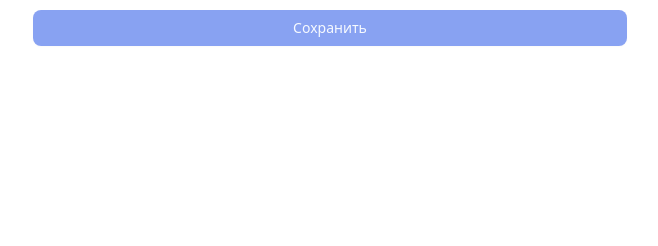
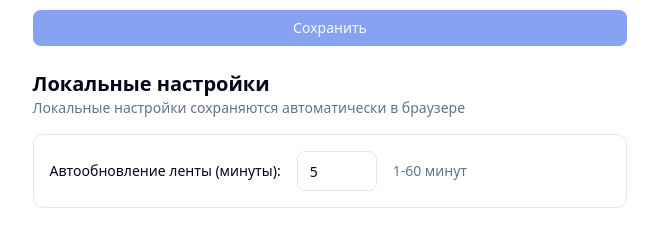
Before and after one commit to Super1Leonardo/team-project, a SvelteKit app in the folder web/: page /setup in a window 1280 px wide. Shown: the part 456-702 px from the top of the page, without its empty margins (310-968 px from the left). Built offline with nearby package versions, Linux system fonts and the light colour scheme; no server answers.

Commit message:
feat(web): add auto refresh article list

```diff
--- /dev/null
+++ b/web/src/lib/stores/countdown.ts
@@ -0,0 +1,48 @@
+import { writable, get } from 'svelte/store';
+
+let intervalId: ReturnType<typeof setInterval> | null = null;
+
+export const countdown = writable(0);
+export const countdownActive = writable(false);
+
+function getIntervalMinutes(): number {
+	if (typeof window === 'undefined') return 5;
+	const stored = localStorage.getItem('feedRefreshInterval');
+	if (!stored) return 5;
+	const parsed = parseInt(stored, 10);
+	return isNaN(parsed) || parsed < 1 || parsed > 60 ? 5 : parsed;
+}
+
+export function startCountdown(onRefresh: () => void): void {
+	stopCountdown();
+
+	const intervalMinutes = getIntervalMinutes();
+	const totalSeconds = intervalMinutes * 60;
+
+	countdown.set(totalSeconds);
+	countdownActive.set(true);
+
+	intervalId = setInterval(() => {
+		const current = get(countdown);
+		if (current <= 1) {
+			onRefresh();
+			countdown.set(totalSeconds);
+		} else {
+			countdown.set(current - 1);
+		}
+	}, 1000);
+}
+
+export function stopCountdown(): void {
+	if (intervalId) {
+		clearInterval(intervalId);
+		intervalId = null;
+	}
+	countdownActive.set(false);
+}
+
+export function formatCountdown(seconds: number): string {
+	const mins = Math.floor(seconds / 60);
+	const secs = seconds % 60;
+	return `${mins}:${secs.toString().padStart(2, '0')}`;
+}
--- a/web/src/routes/+layout.svelte
+++ b/web/src/routes/+layout.svelte
@@ -3,9 +3,24 @@
 	import favicon from '$lib/assets/favicon.svg';
 	import Header from '$lib/components/Header.svelte';
 	import { Toaster } from 'svelte-sonner';
+	import { toast } from 'svelte-sonner';
+	import { invalidateAll } from '$app/navigation';
+	import { onMount, onDestroy } from 'svelte';
+	import { startCountdown, stopCountdown } from '$lib/stores/countdown';
 	import * as Tooltip from '$lib/components/ui/shadcn/tooltip';
 
 	let { children, data } = $props();
+
+	onMount(() => {
+		startCountdown(async () => {
+			await invalidateAll();
+			toast.info('Данные обновлены');
+		});
+	});
+
+	onDestroy(() => {
+		stopCountdown();
+	});
 </script>
 
 <svelte:head><link rel="icon" href={favicon} /></svelte:head>
--- a/web/src/routes/+page.svelte
+++ b/web/src/routes/+page.svelte
@@ -3,7 +3,6 @@
 	import ArticleList from '$lib/components/ArticleList.svelte';
 	import FilterBar from '$lib/components/FilterBar.svelte';
 	import { Button } from '$lib/components/ui/shadcn/button';
-	import { toast } from 'svelte-sonner';
 	import type { PageData } from './$types';
 	import type { Cluster } from '$lib/components/ArticleList.svelte';
 
--- a/web/src/routes/setup/+page.server.ts
+++ b/web/src/routes/setup/+page.server.ts
@@ -1,9 +1,13 @@
-import type { Actions, PageServerLoad } from './$types';
-import { fail } from '@sveltejs/kit';
+import type { Actions, PageServerLoad } from "./$types";
+import { fail } from "@sveltejs/kit";
 
-const API_BASE_URL = process.env.PUBLIC_BRANDRADAR_API_BASE_URL || 'http://localhost:8000';
+const API_BASE_URL = process.env.PUBLIC_BRANDRADAR_API_BASE_URL ||
+  "http://localhost:8000";
 
-async function fetchJson<T>(url: string, options?: RequestInit): Promise<T | null> {
+async function fetchJson<T>(
+  url: string,
+  options?: RequestInit,
+): Promise<T | null> {
   try {
     const response = await fetch(url, options);
     if (!response.ok) return null;
@@ -26,11 +30,19 @@ interface Project {
 async function getOrCreateProject(): Promise<Project | null> {
   const projects = await fetchJson<Project[]>(`${API_BASE_URL}/api/projects`);
   if (!projects || projects.length === 0) {
-		const newProject = await fetchJson<Project>(`${API_BASE_URL}/api/projects`, {
+    const newProject = await fetchJson<Project>(
+      `${API_BASE_URL}/api/projects`,
+      {
         method: "POST",
         headers: { "Content-Type": "application/json" },
-			body: JSON.stringify({ name: "Мой проект", keywords: ["сбербанк", "sberbank", "сбер"], exclude_keywords: [], risk_words: [] })
-		});
+        body: JSON.stringify({
+          name: "Мой проект",
+          keywords: ["сбербанк", "sberbank", "сбер"],
+          exclude_keywords: [],
+          risk_words: [],
+        }),
+      },
+    );
     return newProject;
   }
   return projects[0];
@@ -40,7 +52,7 @@ export const load: PageServerLoad = async () => {
   const project = await getOrCreateProject();
 
   return {
-		project
+    project,
   };
 };
 
@@ -48,28 +60,37 @@ export const actions: Actions = {
   updateProject: async ({ request }) => {
     const data = await request.formData();
 
-		const projectId = parseInt(data.get('project_id') as string);
-		const keywordsStr = data.get('keywords') as string;
-		const excludeKeywordsStr = data.get('exclude_keywords') as string;
-		const riskWordsStr = data.get('risk_words') as string;
+    const projectId = parseInt(data.get("project_id") as string);
+    const keywordsStr = data.get("keywords") as string;
+    const excludeKeywordsStr = data.get("exclude_keywords") as string;
+    const riskWordsStr = data.get("risk_words") as string;
 
-		const keywords = keywordsStr.split(',').map(k => k.trim()).filter(k => k);
-		const exclude_keywords = excludeKeywordsStr.split(',').map(k => k.trim()).filter(k => k);
-		const risk_words = riskWordsStr.split(',').map(k => k.trim()).filter(k => k);
+    const keywords = keywordsStr.split(",").map((k) => k.trim()).filter((k) =>
+      k
+    );
+    const exclude_keywords = excludeKeywordsStr.split(",").map((k) => k.trim())
+      .filter((k) => k);
+    const risk_words = riskWordsStr.split(",").map((k) => k.trim()).filter(
+      (k) => k
+    );
 
     const result = await fetchJson<Project>(
       `${API_BASE_URL}/api/projects/${projectId}`,
       {
         method: "PATCH",
         headers: { "Content-Type": "application/json" },
-				body: JSON.stringify({ keywords, exclude_keywords, risk_words })
-			}
+        body: JSON.stringify({ keywords, exclude_keywords, risk_words }),
+      },
     );
 
     if (!result) {
       return fail(500, { error: "Не удалось сохранить настройки" });
     }
 
-		return { success: true, message: 'Настройки сохранены', project: result };
-	}
+    return {
+      success: true,
+      message: "Настройки сохранены. Изменения войдут через минуту.",
+      project: result,
     };
+  },
+};
--- a/web/src/routes/setup/+page.svelte
+++ b/web/src/routes/setup/+page.svelte
@@ -17,12 +17,25 @@
 	let keywords = $state([...(data.project?.keywords ?? [])]);
 	let excludeKeywords = $state([...(data.project?.exclude_keywords ?? [])]);
 	let riskWords = $state([...(data.project?.risk_words ?? [])]);
+	let refreshInterval = $state(
+		parseInt(
+			(typeof localStorage !== 'undefined' ? localStorage.getItem('feedRefreshInterval') : null) ||
+				'5',
+			10
+		)
+	);
 
 	$effect(() => {
 		keywords = [...(data.project?.keywords ?? [])];
 		excludeKeywords = [...(data.project?.exclude_keywords ?? [])];
 		riskWords = [...(data.project?.risk_words ?? [])];
 	});
+
+	function saveRefreshInterval() {
+		if (typeof localStorage !== 'undefined') {
+			localStorage.setItem('feedRefreshInterval', String(refreshInterval));
+		}
+	}
 
 	let hasChanges = $derived(
 		keywords.join(',') !== (project?.keywords ?? []).join(',') ||
@@ -99,6 +112,28 @@
 					{/if}
 					Сохранить
 				</Button>
+
+				<h2 class="text-xl font-semibold mb-0">Локальные настройки</h2>
+				<p class="text-sm text-muted-foreground mb-4">
+					Локальные настройки сохраняются автоматически в браузере
+				</p>
+				<section class="rounded-lg border bg-card p-4">
+					<div class="flex items-center gap-4">
+						<label for="refreshInterval" class="text-sm font-medium">
+							Автообновление ленты (минуты):
+						</label>
+						<input
+							id="refreshInterval"
+							type="number"
+							min="1"
+							max="60"
+							bind:value={refreshInterval}
+							onchange={saveRefreshInterval}
+							class="flex h-10 w-20 rounded-md border border-input bg-background px-3 py-2 text-sm ring-offset-background"
+						/>
+						<span class="text-sm text-muted-foreground">1-60 минут</span>
+					</div>
+				</section>
 			</div>
 		</form>
 	</section>
```
Lines whose indentation alone changed are shown as unchanged.
